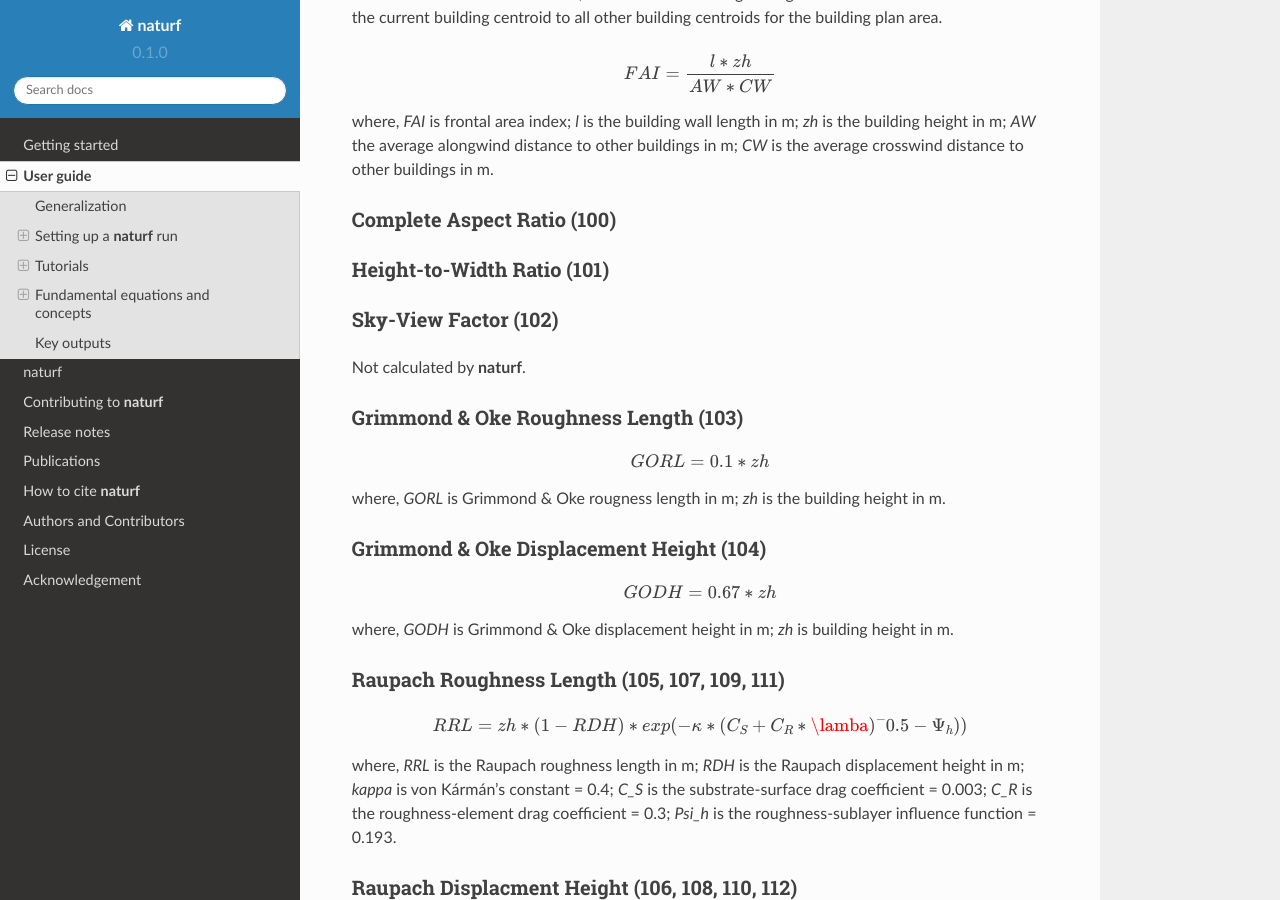
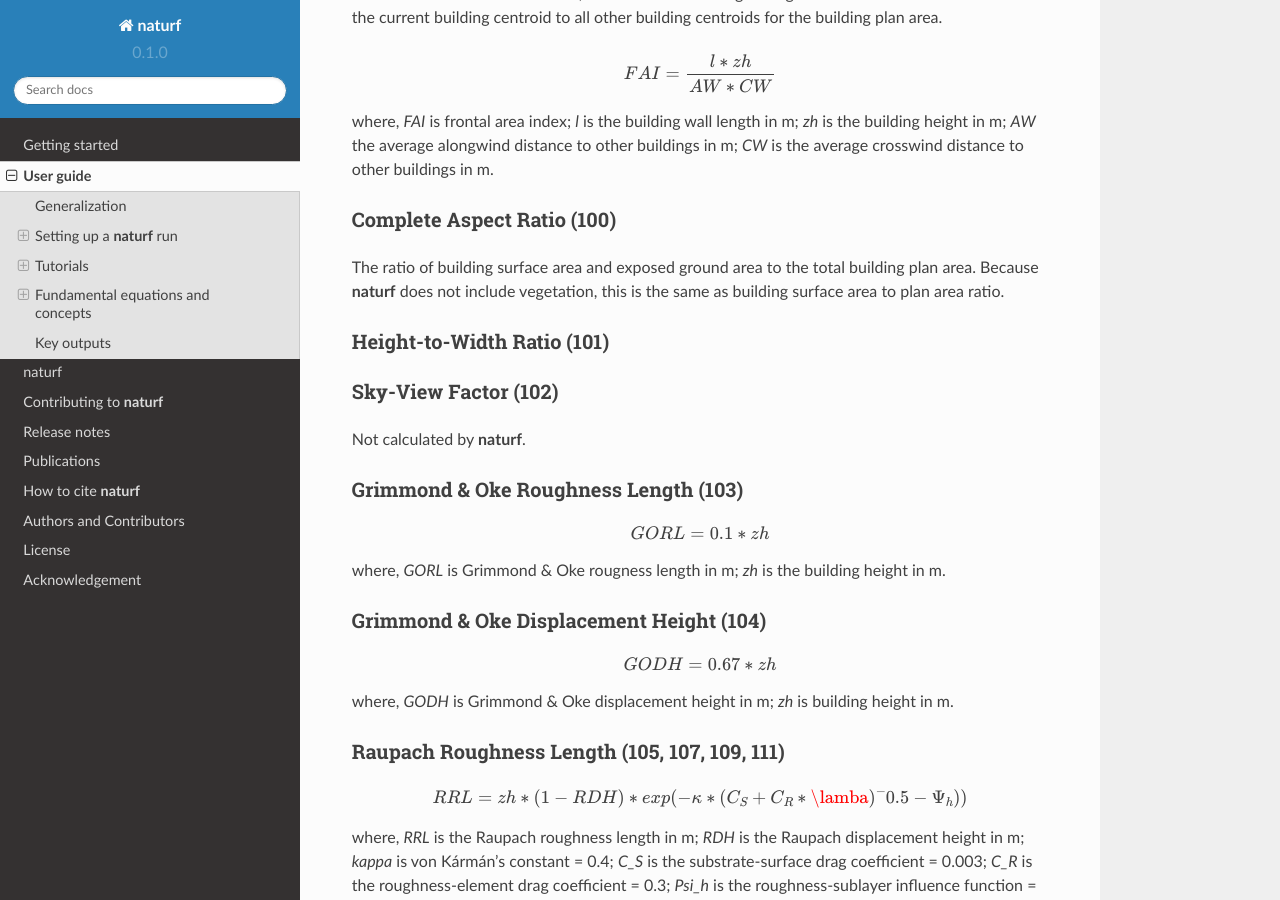
Before and after one commit to IMMM-SFA/naturf, a Sphinx documentation site: the page built from docs/source/user_guide.rst, in a window 1280 px wide and 900 px high, scrolled down 15688 px. Built offline with Sphinx 7.4.7 and the Read the Docs theme 2.0.0, drawn with Linux system fonts in a browser that asks for light colours; formulas are drawn with MathJax 3.

Commit message:
added definition for parameter 100

```diff
--- a/docs/source/user_guide.rst
+++ b/docs/source/user_guide.rst
@@ -577,7 +577,7 @@ where, *FAI* is frontal area index; *l* is the building wall length in m; *zh* i
 Complete Aspect Ratio (100)
 ~~~~~~~~~~~~~~~~~~~~~~~~~~~
 
-
+The ratio of building surface area and exposed ground area to the total building plan area. Because **naturf** does not include vegetation, this is the same as building surface area to plan area ratio.
 
 Height-to-Width Ratio (101)
 ~~~~~~~~~~~~~~~~~~~~~~~~~~~
```
